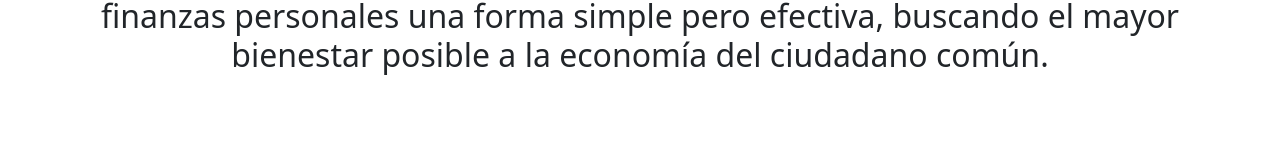
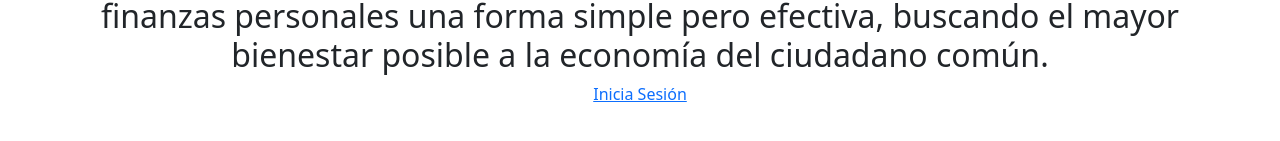
Before and after one commit to Juansubas/goza-finanzas, a React (Create React App) app in the folder proyecto_front/: page / in a window 1280 px wide. Shown: the part 445-586 px from the top of the page. Built offline with nearby package versions, Linux system fonts and the light colour scheme.

Commit message:
Actualizando Hipervinculo

```diff
--- a/proyecto_front/src/components/index/index.js
+++ b/proyecto_front/src/components/index/index.js
@@ -9,7 +9,9 @@ export default class inicio extends React.Component {
       <><h1 style={{ marginTop: 300 }}>
         <br />
         GozaFinanzas - Welcome
-      </h1><h2>Es un sitio web desarrollado con el proposito de ayudarte a gestionar tus finanzas personales una forma simple pero efectiva, buscando el mayor bienestar posible a la economía del ciudadano común.</h2></>
+      </h1><h2>Es un sitio web desarrollado con el proposito de ayudarte a gestionar tus finanzas personales una forma simple pero efectiva, buscando el mayor bienestar posible a la economía del ciudadano común.</h2>
+      <a href="../login">Inicia Sesión</a>
+      </>
     );
   }
 }
```
